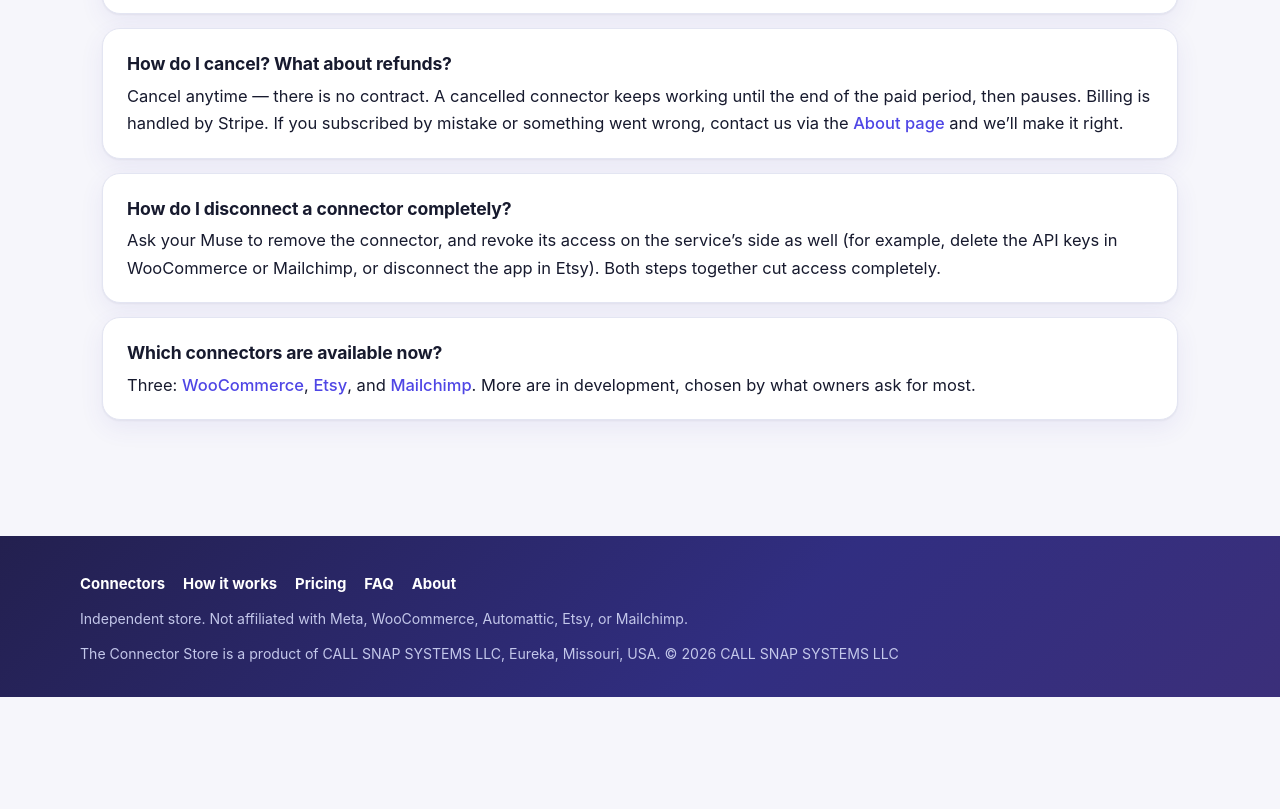
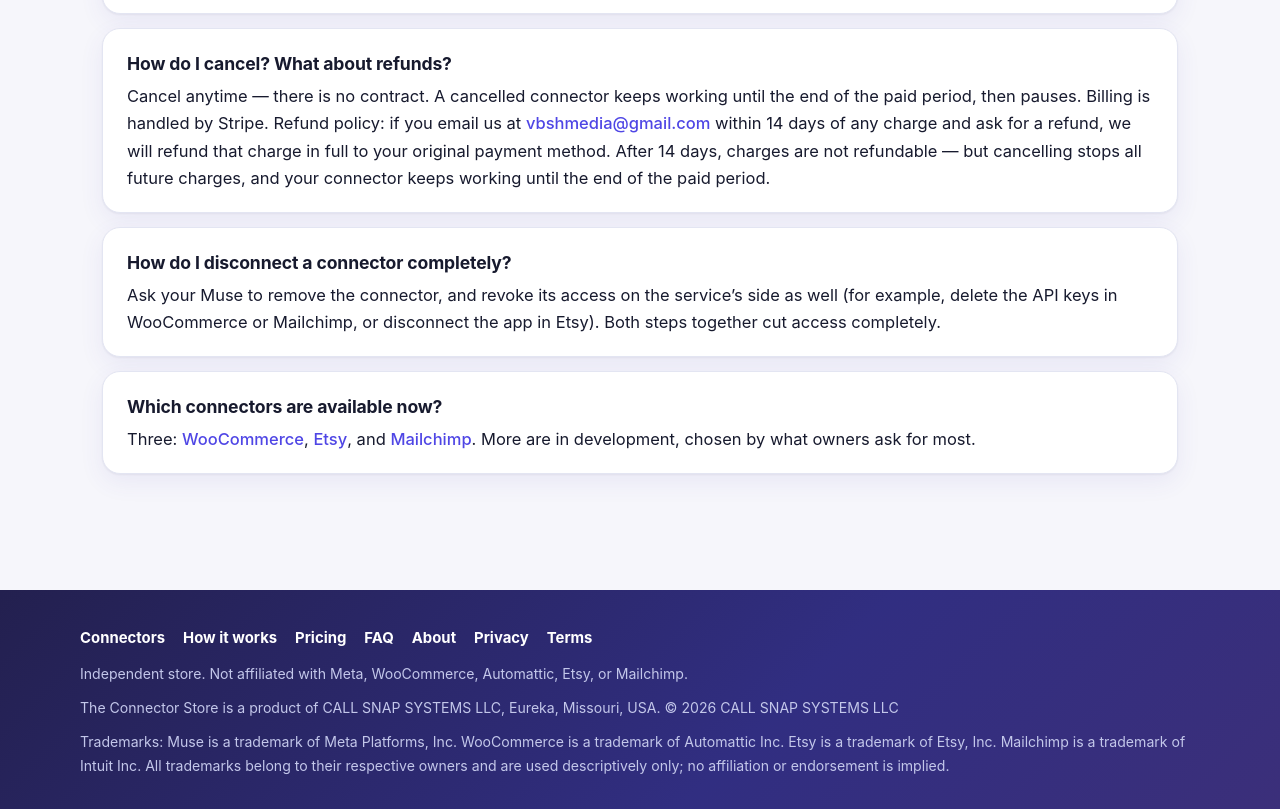
Before and after one commit to babusriharsha/connector-store, a plain HTML site: page site/faq.html in a window 1280 px wide. Shown: the part 1655-2464 px from the top of the page. Before the commit the page ends 2352 px from the top, so only its background shows below. Drawn offline with Linux system fonts and the light colour scheme.

Commit message:
Legal fixes part 2/4

```diff
--- a/site/faq.html
+++ b/site/faq.html
@@ -78,7 +78,7 @@
       </div>
       <div class="faq-item">
         <h3>How do I cancel? What about refunds?</h3>
-        <p>Cancel anytime — there is no contract. A cancelled connector keeps working until the end of the paid period, then pauses. Billing is handled by Stripe. If you subscribed by mistake or something went wrong, contact us via the <a href="about.html">About page</a> and we’ll make it right.</p>
+        <p>Cancel anytime — there is no contract. A cancelled connector keeps working until the end of the paid period, then pauses. Billing is handled by Stripe. Refund policy: if you email us at <a href="mailto:vbshmedia@gmail.com">vbshmedia@gmail.com</a> within 14 days of any charge and ask for a refund, we will refund that charge in full to your original payment method. After 14 days, charges are not refundable — but cancelling stops all future charges, and your connector keeps working until the end of the paid period.</p>
       </div>
       <div class="faq-item">
         <h3>How do I disconnect a connector completely?</h3>
@@ -100,9 +100,12 @@
       <a href="pricing.html">Pricing</a>
       <a href="faq.html">FAQ</a>
       <a href="about.html">About</a>
+      <a href="privacy.html">Privacy</a>
+      <a href="terms.html">Terms</a>
     </div>
     <p class="small muted" style="margin:0">Independent store. Not affiliated with Meta, WooCommerce, Automattic, Etsy, or Mailchimp.</p>
     <p class="small muted" style="margin:0">The Connector Store is a product of CALL SNAP SYSTEMS LLC, Eureka, Missouri, USA. © 2026 CALL SNAP SYSTEMS LLC</p>
+    <p class="small muted" style="margin:0">Trademarks: Muse is a trademark of Meta Platforms, Inc. WooCommerce is a trademark of Automattic Inc. Etsy is a trademark of Etsy, Inc. Mailchimp is a trademark of Intuit Inc. All trademarks belong to their respective owners and are used descriptively only; no affiliation or endorsement is implied.</p>
   </div>
 </footer>
 
```
Also changed, not shown: site/about.html (+4 -1 lines), site/etsy.html (+5 -1 lines), site/how-it-works.html (+3 -0 lines), 3 other files.
